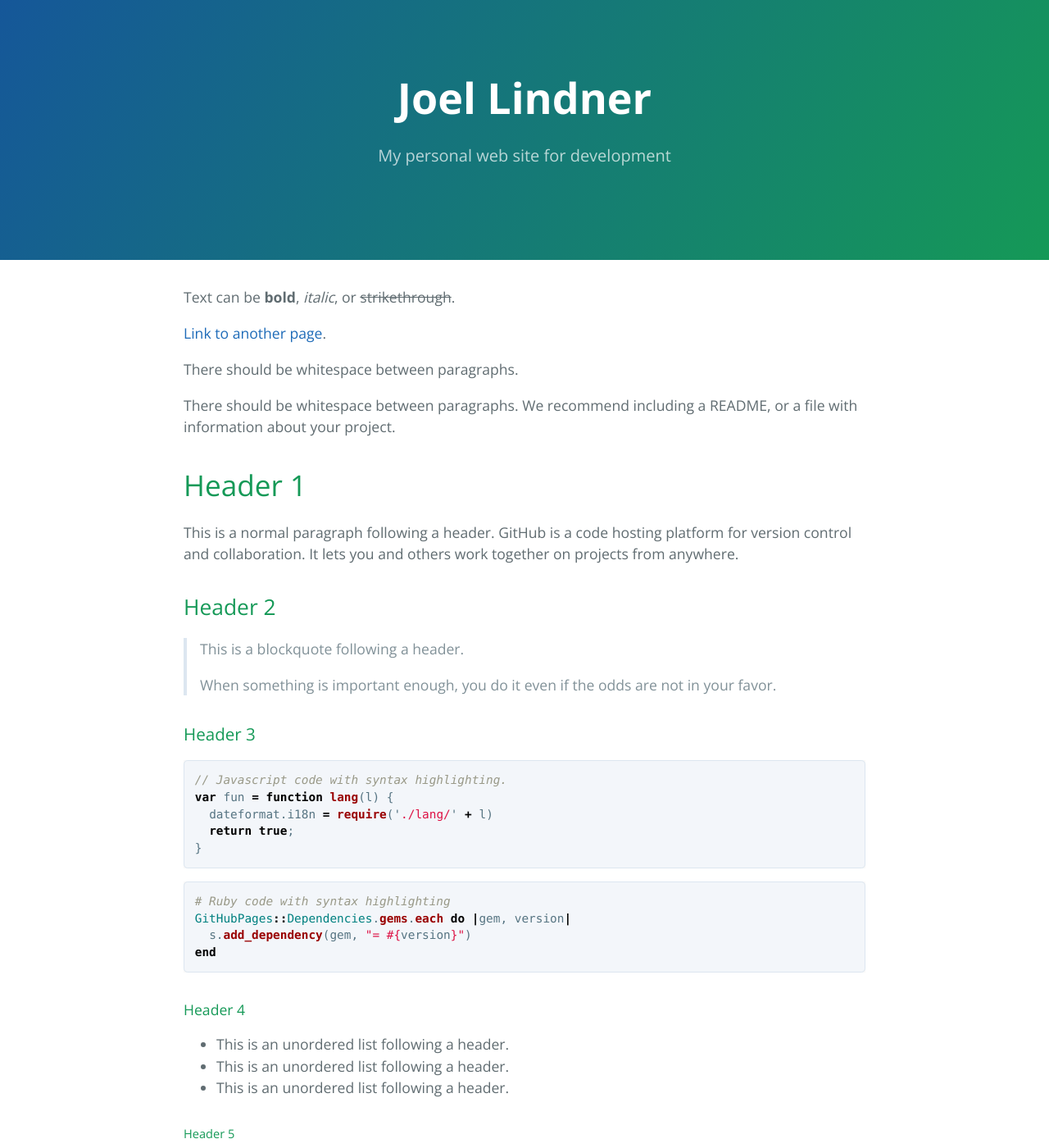
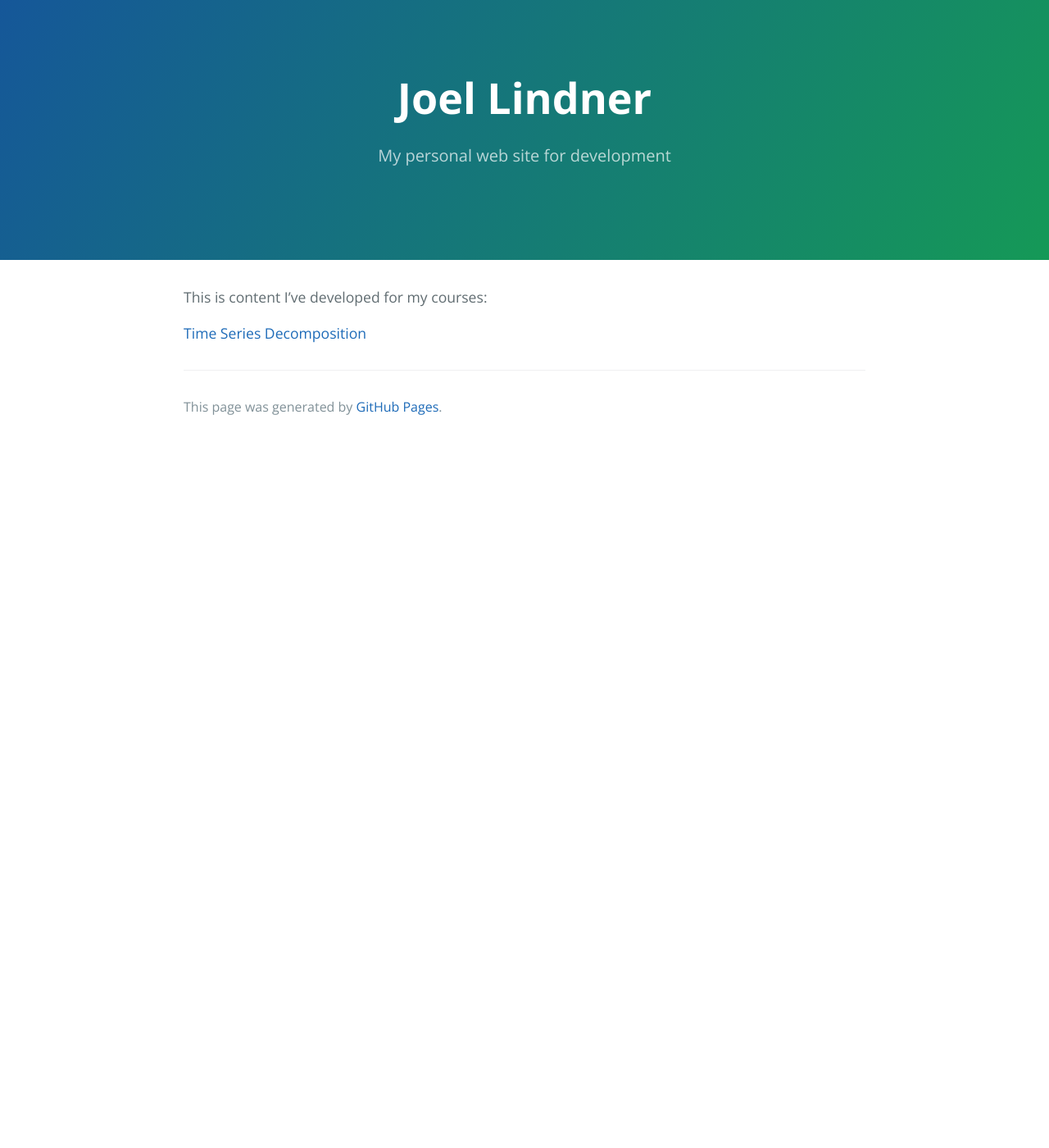
Before and after one commit to Joel-Lindner/Joel-Lindner.github.io, a Jekyll site: the page built from index.md, in a window 1280 px wide and 1400 px high. Shown: the whole window at 82% size. Built offline with Jekyll 4.4.1, drawn with Linux system fonts in a browser that asks for light colours; our own code applies the rules of GitHub Pages for plain Markdown files; some of the changed text lies outside the part shown.

Commit message:
Update index.md

````diff
--- a/index.md
+++ b/index.md
@@ -3,122 +3,6 @@
 description: My personal web site for development
 ---
 
-Text can be **bold**, _italic_, or ~~strikethrough~~.
+This is content I've developed for my courses:
 
-[Link to another page](./another-page.html).
-
-There should be whitespace between paragraphs.
-
-There should be whitespace between paragraphs. We recommend including a README, or a file with information about your project.
-
-# Header 1
-
-This is a normal paragraph following a header. GitHub is a code hosting platform for version control and collaboration. It lets you and others work together on projects from anywhere.
-
-## Header 2
-
-> This is a blockquote following a header.
->
-> When something is important enough, you do it even if the odds are not in your favor.
-
-### Header 3
-
-```js
-// Javascript code with syntax highlighting.
-var fun = function lang(l) {
-  dateformat.i18n = require('./lang/' + l)
-  return true;
-}
-```
-
-```ruby
-# Ruby code with syntax highlighting
-GitHubPages::Dependencies.gems.each do |gem, version|
-  s.add_dependency(gem, "= #{version}")
-end
-```
-
-#### Header 4
-
-*   This is an unordered list following a header.
-*   This is an unordered list following a header.
-*   This is an unordered list following a header.
-
-##### Header 5
-
-1.  This is an ordered list following a header.
-2.  This is an ordered list following a header.
-3.  This is an ordered list following a header.
-
-###### Header 6
-
-| head1        | head two          | three |
-|:-------------|:------------------|:------|
-| ok           | good swedish fish | nice  |
-| out of stock | good and plenty   | nice  |
-| ok           | good `oreos`      | hmm   |
-| ok           | good `zoute` drop | yumm  |
-
-### There's a horizontal rule below this.
-
-* * *
-
-### Here is an unordered list:
-
-*   Item foo
-*   Item bar
-*   Item baz
-*   Item zip
-
-### And an ordered list:
-
-1.  Item one
-1.  Item two
-1.  Item three
-1.  Item four
-
-### And a nested list:
-
-- level 1 item
-  - level 2 item
-  - level 2 item
-    - level 3 item
-    - level 3 item
-- level 1 item
-  - level 2 item
-  - level 2 item
-  - level 2 item
-- level 1 item
-  - level 2 item
-  - level 2 item
-- level 1 item
-
-### Small image
-
-![Octocat](https://github.githubassets.com/images/icons/emoji/octocat.png)
-
-### Large image
-
-![Branching](https://guides.github.com/activities/hello-world/branching.png)
-
-
-### Definition lists can be used with HTML syntax.
-
-<dl>
-<dt>Name</dt>
-<dd>Godzilla</dd>
-<dt>Born</dt>
-<dd>1952</dd>
-<dt>Birthplace</dt>
-<dd>Japan</dd>
-<dt>Color</dt>
-<dd>Green</dd>
-</dl>
-
-```
-Long, single-line code blocks should not wrap. They should horizontally scroll if they are too long. This line should be long enough to demonstrate this.
-```
-
-```
-The final element.
-```
+[Time Series Decomposition](/timeseries/index.md)
````
